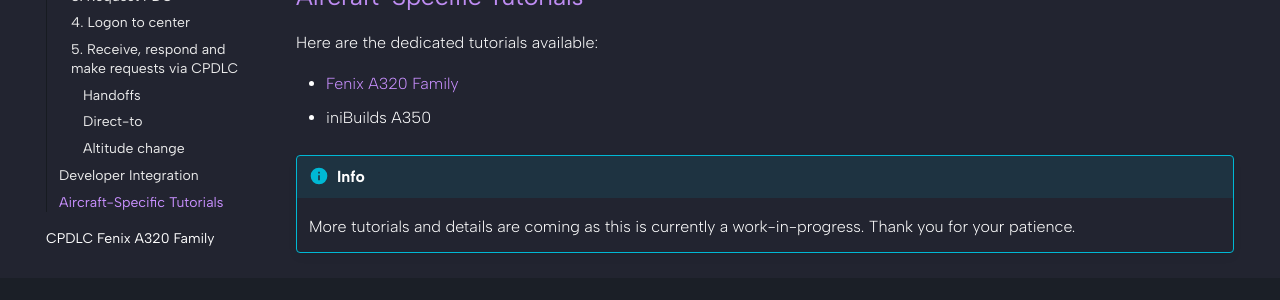
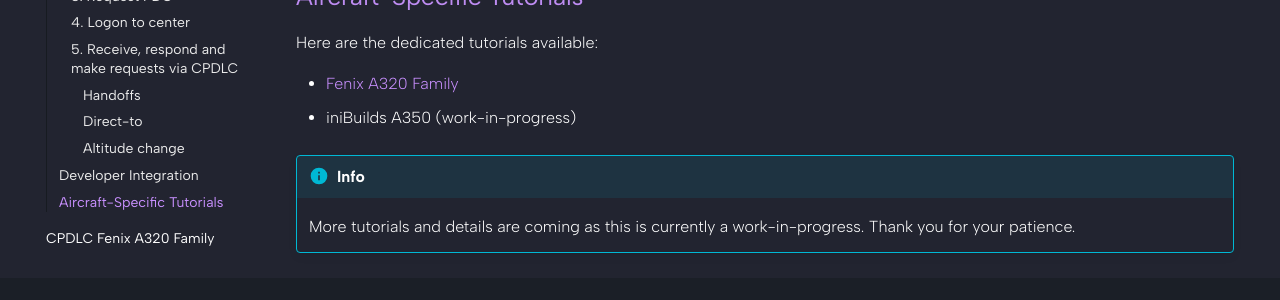
Before and after one commit to BeyondATC/BeyondATC_Wiki, an MkDocs documentation site: the page built from docs/knowledge-base/cpdlc.md, in a window 1280 px wide and 900 px high, scrolled down 3296 px. Shown: the part 463-763 px from the top of the window. Built offline with MkDocs 1.6.1 and Material for MkDocs 9.7.7, drawn with Linux system fonts in a browser that asks for light colours.

Commit message:
correction for inibuilds (wip)

```diff
--- a/docs/knowledge-base/cpdlc.md
+++ b/docs/knowledge-base/cpdlc.md
@@ -158,7 +158,7 @@ Support is available at:
 Here are the dedicated tutorials available:
 
 - [Fenix A320 Family](cpdlc-a320fenix.md)
-- iniBuilds A350
+- iniBuilds A350 (work-in-progress)
 
 !!! info
     More tutorials and details are coming as this is currently a work-in-progress. Thank you for your patience.
```
